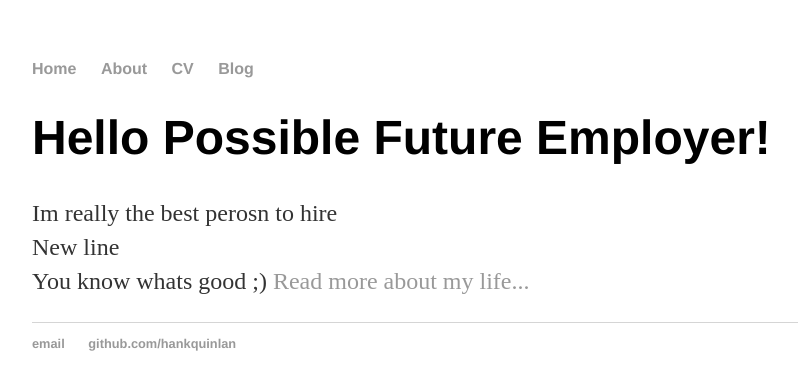
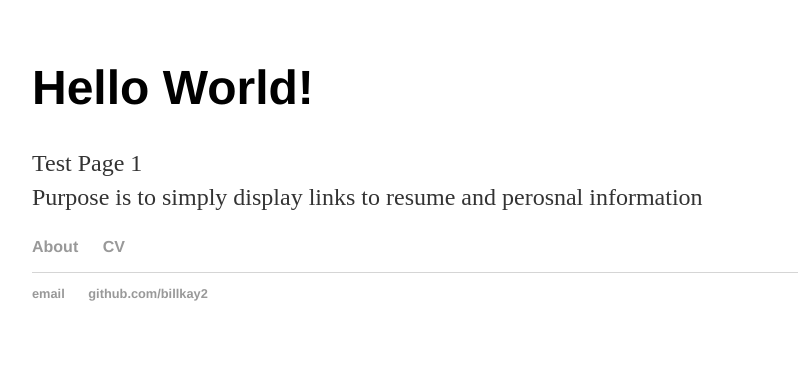
Before and after one commit to billkay2/WebPage, a plain HTML site: page index.html in a window 1280 px wide. Shown: the whole page, without its empty margins (160-958 px from the left). Drawn offline with Linux system fonts and the light colour scheme.

Commit message:
Full update

```diff
--- a/index.html
+++ b/index.html
@@ -6,24 +6,26 @@
 		<link rel="stylesheet" type="text/css" href="/css/main.css">
 	</head>
 	<body>
+		<h1>Hello World!</h1>
+		<p>Test Page 1 <br>Purpose is to simply display links to resume and perosnal information </break> </p>
 		<nav>
     		<ul>
-        		<li><a href="/">Home</a></li>
-	        	<li><a href="/about">About</a></li>
-        		<li><a href="/cv">CV</a></li>
-        		<li><a href="/blog">Blog</a></li>
+
+	        	<li><a href="./cv/about.html">About</a></li>
+        		<li><a href="./cv/cv.html">CV</a></li>
+
     		</ul>
 		</nav>
 		<div class="container">
     		<div class="blurb">
-        		<h1>Hello Possible Future Employer!</h1>
-				<p>Im really the best perosn to hire <br>New line <br> You know whats good ;) <a href="/about">Read more about my life...</a></p>
+
+
     		</div><!-- /.blurb -->
 		</div><!-- /.container -->
 		<footer>
     		<ul>
         		<li><a href="mailto:billkay2@gmail.com">email</a></li>
-        		<li><a href="https://github.com/billkay2">github.com/hankquinlan</a></li>
+        		<li><a href="https://github.com/billkay2">github.com/billkay2</a></li>
 			</ul>
 		</footer>
 	</body>
```
